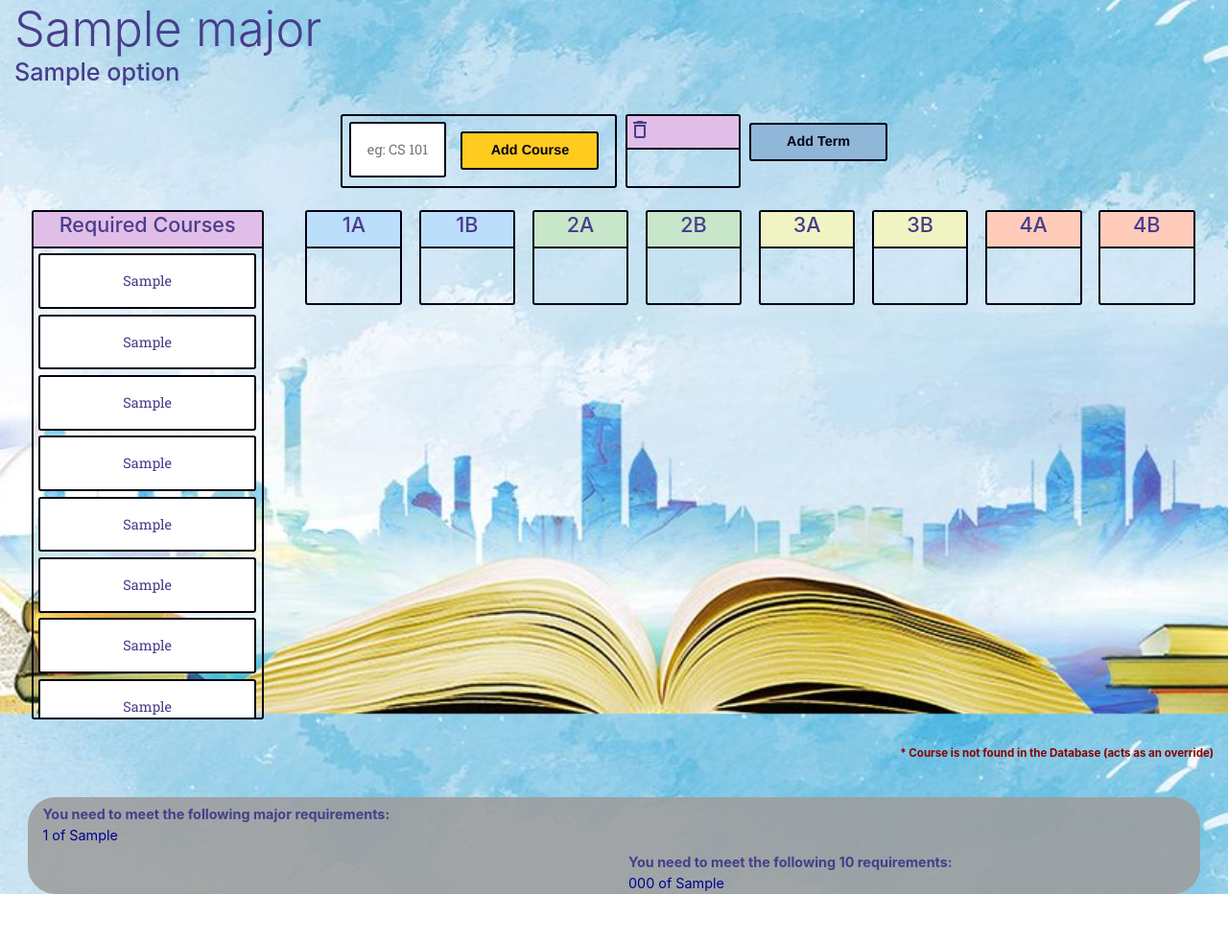
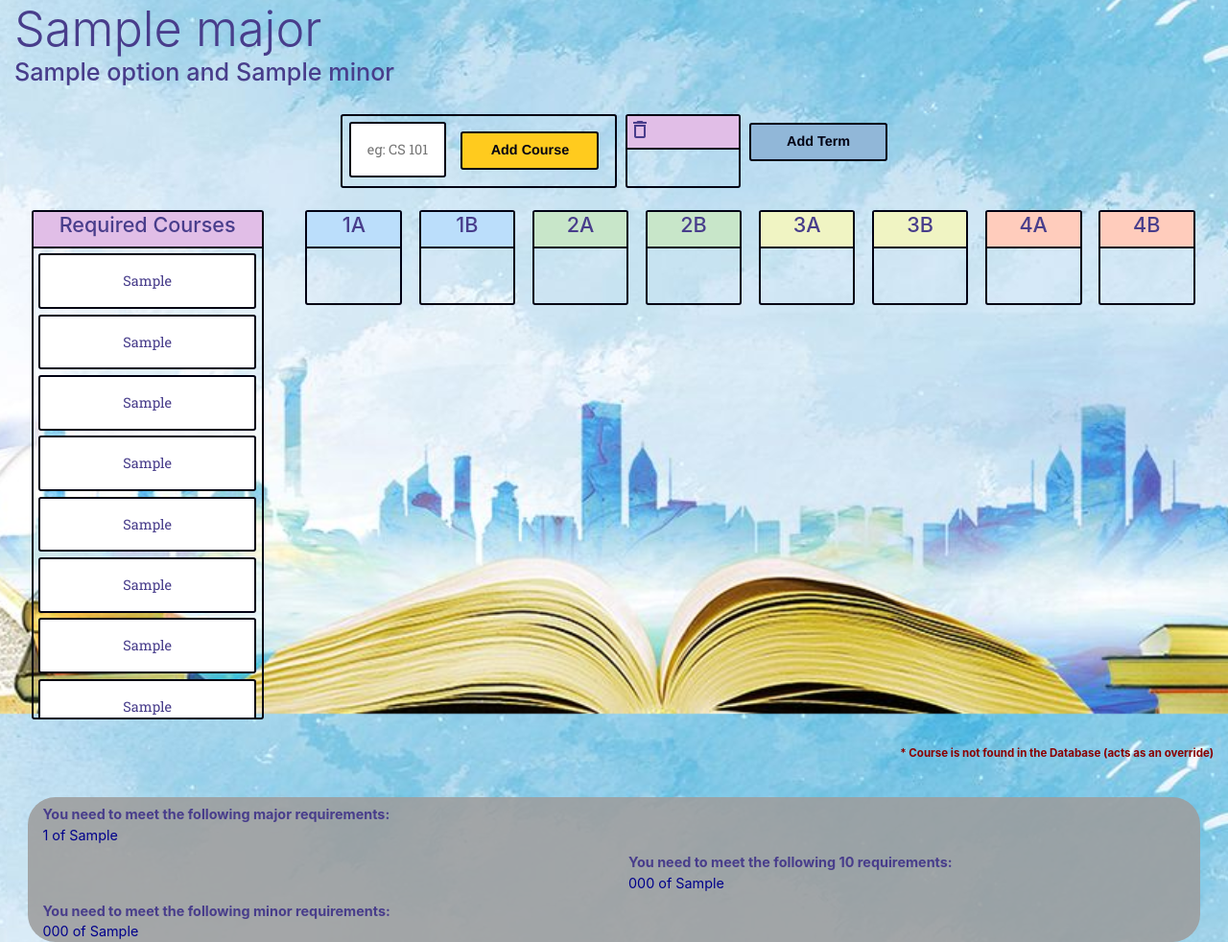
Before and after one commit to UW-Path/DataParsing, a Django app: template UWPathWebsite/templates/table.html in a window 1280 px wide. Shown: the part 56-1038 px from the top of the page at 96% size. Before the commit the page ends 988 px from the top, so only its background shows below. Run offline with Django 3.2, Linux system fonts and the light colour scheme; tables that the repository leaves empty hold one stand-in row (values such as "Sample post"); the template is opened without the code that fills it: values that come from a table or form of the project are taken from there, most other values are stand-ins (such as "Sample title", 1, 10 or a date in 2020); some libraries are stand-ins or nearby versions.

Commit message:
Add minor plan as a seperate button and integrated minor req to website

```diff
--- a/UWPathWebsite/django_projects/urls.py
+++ b/UWPathWebsite/django_projects/urls.py
@@ -56,6 +56,13 @@ urlpatterns = [
     path(r'major/<str:major>/option/<str:option>/minor/<str:minor>/', uwPath.requirements, name='requirements'),
     path(r'major/<str:major>/option/<str:option>/<str:optionExtended>/minor/<str:minor>/', uwPath.requirements, name='requirements'),
 
+    path(r'major/<str:major>/<str:majorExtended>/minor/<str:minor>/option/<str:option>/', uwPath.requirements, name='requirements'),
+    path(r'major/<str:major>/<str:majorExtended>/minor/<str:minor>/option/<str:option>/<str:optionExtended>/', uwPath.requirements,
+         name='requirements'),
+    path(r'major/<str:major>/minor/<str:minor>/option/<str:option>/', uwPath.requirements, name='requirements'),
+    path(r'major/<str:major>/minor/<str:minor>/option/<str:option>/<str:optionExtended>/', uwPath.requirements, name='requirements'),
+
+
 
     path(r'contact', uwPath.contact, name='contact'),
     re_path(r'(?P<pk>\d+)', uwPath.AppView.as_view()),
--- a/UWPathWebsite/templates/requirements.html
+++ b/UWPathWebsite/templates/requirements.html
@@ -13,25 +13,48 @@
     <div class="display-4">
         {{ major }}
     </div>
-    <h3>
-        {{ option }}
-    </h3>
-    {% if not option and programs %}
-     <button class="btn btn-secondary dropdown-toggle" type="button" id="dropdownMenuButton" data-toggle="dropdown" aria-haspopup="true" aria-expanded="false">
-            Select Your Option, Specialization, or Joint Plan
+    {% if option and minor %}
+        <h3>{{ option }} and {{ minor }}</h3>
+    {% elif option %}
+        <h3>{{ option }}</h3>
+    {% elif minor %}
+        <h3>{{ minor }}</h3>
+    {% endif %}
+
+    {% if not option and option_list %}
+        <div class="dropdown" style="margin-top: 0.5em;">
+         <button class="btn btn-secondary dropdown-toggle" type="button" id="dropdownMenuButtonOption" data-toggle="dropdown" aria-haspopup="true" aria-expanded="false">
+                Select additional Option, Specialization, or Joint Plan
+            </button>
+            <div class="dropdown-menu scrollable-dropdown" aria-labelledby="dropdownMenuButtonOption">
+                {% for program in option_list %}
+                    <li>
+                        <a class="dropdown-item" value="{% get_degree_major program.program_name as option_selected %}" href="{{ request.path }}option/{{ program.program_name }}/">
+                            {{ program.program_name }}
+                        </a>
+                    </li>
+                {%  endfor %}
+            </div>
+        </div>
+    {% endif %}
+
+    {% if not minor and minor_list %}
+     <div class="dropdown" style="margin-top: 0.5em;">
+        <button class="btn btn-secondary dropdown-toggle" type="button" id="dropdownMenuButtonMinor" data-toggle="dropdown" aria-haspopup="true" aria-expanded="false">
+            Select additional Minor Plan
         </button>
-        <div class="dropdown-menu scrollable-dropdown" aria-labelledby="dropdownMenuButton">
-            {% for program in programs %}
+        <div class="dropdown-menu scrollable-dropdown" aria-labelledby="dropdownMenuButtonMinor" id="dropdownMenuButtonMinor">
+            {% for program in minor_list %}
                 <li>
-{#                    {% if program.plan_type != "Major" and program.plan_type != "Table" %}#}
-                    <a class="dropdown-item" value="{% get_degree_major program.program_name as option_selected %}" href="{{ request.path }}option/{{ program.program_name }}/">
+                    <a class="dropdown-item" value="{% get_degree_major program.program_name as minor_selected %}" href="{{ request.path }}minor/{{ program.program_name }}/">
                         {{ program.program_name }}
                     </a>
-{#                   {%  endif %}#}
                 </li>
             {%  endfor %}
         </div>
+    </div>
     {% endif %}
+
 
      <div>
         {%  block table %}
@@ -103,6 +126,17 @@
                 {%  endfor %}
             {% endif %}
         </div>
+        <div class="col-6" style="margin-top: 0.5em;">
+            {% if minor_requirements %}
+                <b>You need to meet the following minor requirements: </b>
+                <br>
+                {% for req in minor_requirements %}
+                    <div class="course-req-color">
+                        {{ req.number_of_courses }} of {{ req.course_codes }}
+                    </div>
+                {%  endfor %}
+            {% endif %}
+        </div>
     </div>
 
 {% endblock %}
--- a/UWPathWebsite/templates/table.html
+++ b/UWPathWebsite/templates/table.html
@@ -44,7 +44,6 @@
                 <li class="task" id="{{ req.course_codes | strip_spaces }}({{ i }})"
                     onclick="popupWindow('{{ req.course_codes | strip_spaces }}({{ i }})',-1)">
                     <p>{{ req.course_codes }}</p>
-                    {#                        <i class="material-icons list-icon">info</i>#}
                 </li>
                 {% endfor %}
                 {% endfor %}
@@ -54,16 +53,25 @@
                 <li class="task" id="{{ req.course_codes | strip_spaces }}({{ i }})"
                     onclick="popupWindow('{{ req.course_codes | strip_spaces }}({{ i }})',-1)">
                     <p>{{ req.course_codes }}</p>
-                    {#                       <i class="material-icons list-icon">info</i>#}
                 </li>
                 {% endfor %}
                 {% endfor %}
+
+
+                {% for req in option_requirements %}
+                {% for i in req.number_of_courses|times %}
+                <li class="task" id="{{ req.course_codes | strip_spaces }}({{ i }})"
+                    onclick="popupWindow('{{ req.course_codes | strip_spaces }}({{ i }})',-1)">
+                    <p>{{ req.course_codes }} </p>
+                </li>
+                {% endfor %}
+                {% endfor %}
+
                 {% for req in minor_requirements %}
                 {% for i in req.number_of_courses|times %}
                 <li class="task" id="{{ req.course_codes | strip_spaces }}({{ i }})"
                     onclick="popupWindow('{{ req.course_codes | strip_spaces }}({{ i }})',-1)">
                     <p>{{ req.course_codes }} </p>
-                    {#                       <i class="material-icons list-icon">info</i>#}
                 </li>
                 {% endfor %}
                 {% endfor %}
```
Also changed, not shown: UWPathWebsite/UWPath/views.py (+38 -7 lines).
